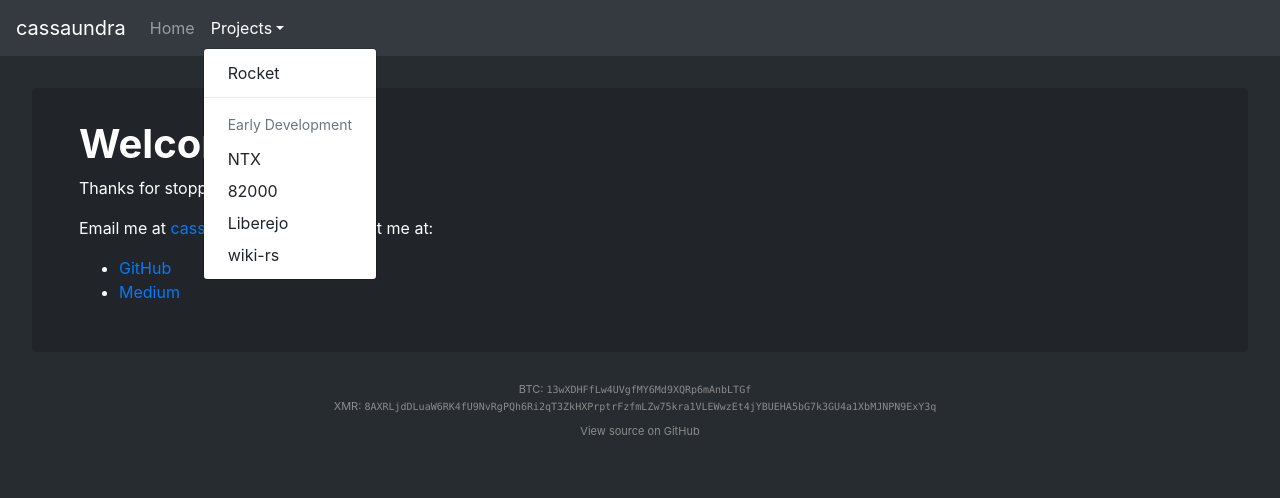
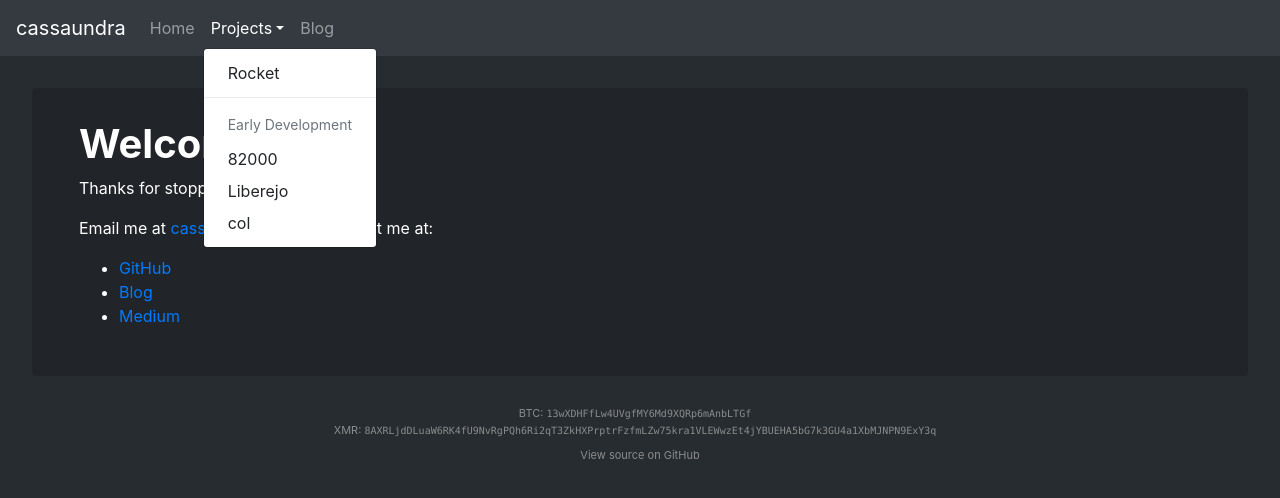
Before and after one commit to cassaundra/cassaundra-io-old, a React (Create React App) app: page / in a window 1280 px wide. Both pictures are taken after a click on the button "Projects". Shown: the top 498 px of the page. Built offline with nearby package versions, Linux system fonts and the light colour scheme.

Commit message:
Add blog links and update projects list

```diff
--- a/src/components/home/home.tsx
+++ b/src/components/home/home.tsx
@@ -13,6 +13,7 @@ class Home extends Component {
 				<p>Email me at <a href="mailto:cass@cassaundra.io">cass@cassaundra.io</a> or visit me at:</p>
 				<ul>
 					<li><a href="https://github.com/cassaundra">GitHub</a></li>
+					<li><a href="https://blog.cassaundra.io">Blog</a></li>
 					<li><a href="https://medium.com/@cassaundra">Medium</a></li>
 				</ul>
 			</Page>
--- a/src/components/page/page.tsx
+++ b/src/components/page/page.tsx
@@ -14,11 +14,11 @@ class Page extends Component {
                         	<NavDropdown.Item href="https://github.com/cassaundra/rocket">Rocket</NavDropdown.Item>
 							<NavDropdown.Divider/>
 							<NavDropdown.Header>Early Development</NavDropdown.Header>
-							<NavDropdown.Item href="https://github.com/cassaundra/ntx">NTX</NavDropdown.Item>
 							<NavDropdown.Item href="https://github.com/cassaundra/82000">82000</NavDropdown.Item>
 							<NavDropdown.Item href="https://github.com/liberejo/liberejo">Liberejo</NavDropdown.Item>
-			                <NavDropdown.Item href="https://github.com/cassaundra/wiki-rs">wiki-rs</NavDropdown.Item>
+							<NavDropdown.Item href="https://github.com/cassaundra/col">col</NavDropdown.Item>
                         </NavDropdown>
+						<Nav.Link href="https://blog.cassaundra.io">Blog</Nav.Link>
                     </Nav>
                 </Navbar>
                 <Container>
```
